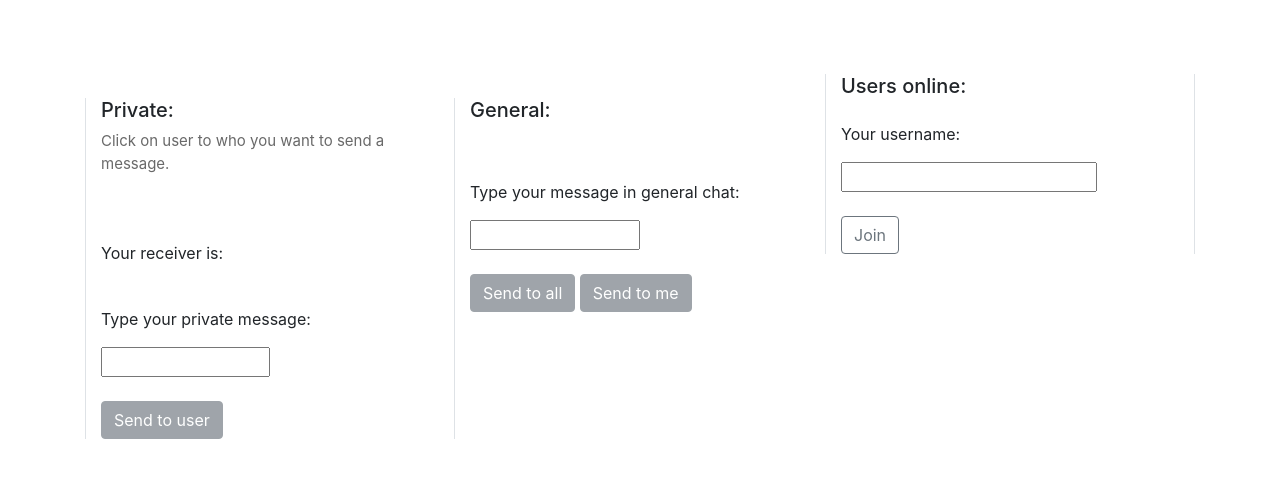
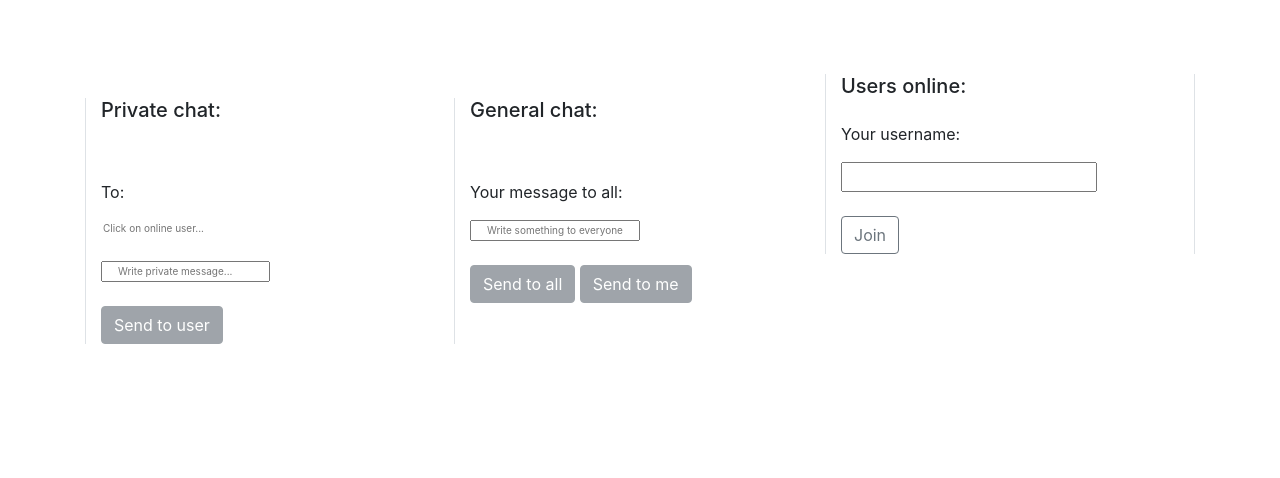
Before and after one commit to MichaelaHarinova/chatroom-exercise, a website: page client/index.html in a window 1280 px wide. Drawn offline with nearby package versions, Linux system fonts and the light colour scheme; no server answers.

Commit message:
solved private message bug, user bug in progress

```diff
--- a/client/index.html
+++ b/client/index.html
@@ -19,23 +19,22 @@
 </div>
 <br>
 <div class="container output col-sm-4">
-    <h5>General:</h5>
+    <h5>General chat:</h5>
     <div class="output " id="target"></div>
-    <label class="form-group" for="content">Type your message in general chat:</label>
-    <input class="card-group col-6" type="text" name="content" id="content">
+    <label class="form-group" for="content">Your message to all:</label>
+    <input class="card-group col-6 placeholder" type="text" name="content" id="content" placeholder="Write something to everyone...">
     <br>
     <button class="btn btn-secondary" type="button" name="sendAll" id="sendAll" disabled="disabled">Send to all</button>
     <button class="btn btn-secondary" type="button" name="sendMe" id="sendMe" disabled="disabled">Send to me</button>
 </div>
 <div class="container output col-sm-4 border-right border-left">
-    <h5>Private:</h5>
-    <p>Click on user to who you want to send a message.</p>
-    <div class="output" id="private"></div>
-    <label class="form-group" for="receiverName">Your receiver is:</label>
-    <input class="card-group readonly userText" type="text" name="receiver" id="receiverName" readonly>
+    <h5>Private chat:</h5>
+    <div class="output" id="privateMsg"></div>
+    <label class="form-group" for="receiverName">To:</label>
+    <input class="card-group readonly userText placeholder row-3" type="text" name="receiver" id="receiverName" readonly placeholder="Click on online user...">
     <input type="hidden" id="receiverID">
-    <label class="form-group" for="privateMessage">Type your private message:</label>
-    <input class="card-group col-6" type="text" name="privateMessage" id="privateMessage">
+    <label class="form-group" for="privateMessage"></label>
+    <input class="card-group col-6 placeholder" type="text" name="privateMessage" id="privateMessage" placeholder="Write private message...">
     <br>
     <button class="btn btn-secondary" type="button" name="send" id="send" disabled="disabled">Send to user</button>
 </div>
--- a/client/script.js
+++ b/client/script.js
@@ -6,6 +6,7 @@ class User {
 }
 
 let sock = io.connect();
+
 
 //------------ user join ------------
 document.getElementById("join").addEventListener("click", () => {
@@ -20,22 +21,22 @@ document.getElementById("join").addEventListener("click", () => {
     sock.emit('join', (new User(sock.id, username)));
 });
 
+
 //------------ list of online users ------------
 userList = document.getElementById("userList")
 
 sock.on('join', (allUsers) => {
-      console.log(allUsers);
+    console.log(allUsers);
     userList.innerHTML = '';
     for (const user of allUsers) {
         console.log("test");
         userList.innerHTML += `<br><ul><li class="list">online <p id="${user.id}">${user.username}</p></li></ul>`;
         setTimeout(() => {
-            document.getElementById(user.id).addEventListener("click",()=>{
+            document.getElementById(user.id).addEventListener("click", () => {
                 document.getElementById("receiverName").value = user.username;
                 document.getElementById("receiverID").value = user.id;
             })
-        },1)
-
+        }, 1)
     }
 });
 
@@ -54,16 +55,16 @@ document.getElementById("sendMe").addEventListener("click", () => {
     sock.emit('sendMe', ({user: username, message: message}));
 });
 
-//------------ send message display ------------
+//------------ send general message display ------------
 target = document.getElementById("target")
 sock.on('displayMessage', (data) => {
-     // console.log(data);
+    console.log(data);
     document.getElementById('content').value = '';
-    target.innerHTML += `<br><marquee scrollamount="4" scrolldelay="8" ><p><span class="username"> ${data.user} -> : </span>${data.message} </p> </marquee> `;
+    target.innerHTML += '<br><marquee scrollamount="4" scrolldelay="8" ><p ><span class="username">' + data.username  + '</span> -> ' + data.message + '</marquee> ';
 });
 
+// ------------ send private message ------------
 
-//sending
 document.getElementById("send").addEventListener("click", () => {
     let message = document.getElementById("privateMessage").value;
     let username = document.getElementById("username").value;
@@ -74,9 +75,12 @@ document.getElementById("send").addEventListener("click", () => {
     sock.emit('private', ({username: username, receiver: receiver, message: message}));
 });
 
-privateMsg = document.getElementById("private")
-sock.on("private", function (data) {
-    console.log(data);
-    document.getElementById('privateMessage').value = '';
-    privateMsg.innerHTML += '<li><em><strong>' + data.username + ' -> </strong>: ' + data.message + '</em></li>';
+privateMsg = document.getElementById("privateMsg")
+sock.on("private", (data) => {
+    // console.log(data);
+    if(sock.id === data.receiver){
+        document.getElementById('privateMessage').value = '';
+        privateMsg.innerHTML += '<li><em><strong>' + data.username + ' -> </strong>: ' + data.message + '</em></li>';
+    }
+
 });
--- a/client/style.css
+++ b/client/style.css
@@ -1,33 +1,44 @@
-.output{
+.output {
     margin-top: 50px;
-    width:100%;
-    float:right;
+    width: 100%;
+    float: right;
 }
-.username{
+
+.username {
     color: darkgreen;
     font-size: 20px;
 }
-.list{
-    float:right;
-    width:100%;
+
+.list {
+    float: right;
+    width: 100%;
 }
-ul{
+
+ul {
     list-style-type: disc;
     color: #28c928;
     font-size: 10px;
 }
-p{
+
+p {
     font-size: 15px;
     color: dimgrey;
     cursor: pointer;
 }
-.readonly{
+
+.readonly {
     border-style: none;
 }
-.textArea{
-    border: 1px  solid black  ;
+
+.textArea {
+    border: 1px solid black;
     overflow: scroll;
 }
-.userText{
-    color:mediumseagreen;
+
+.userText {
+    color: mediumseagreen;
 }
+
+.placeholder{
+    font-size:10px;
+}
```
Also changed, not shown: server/server.js (+11 -8 lines).
